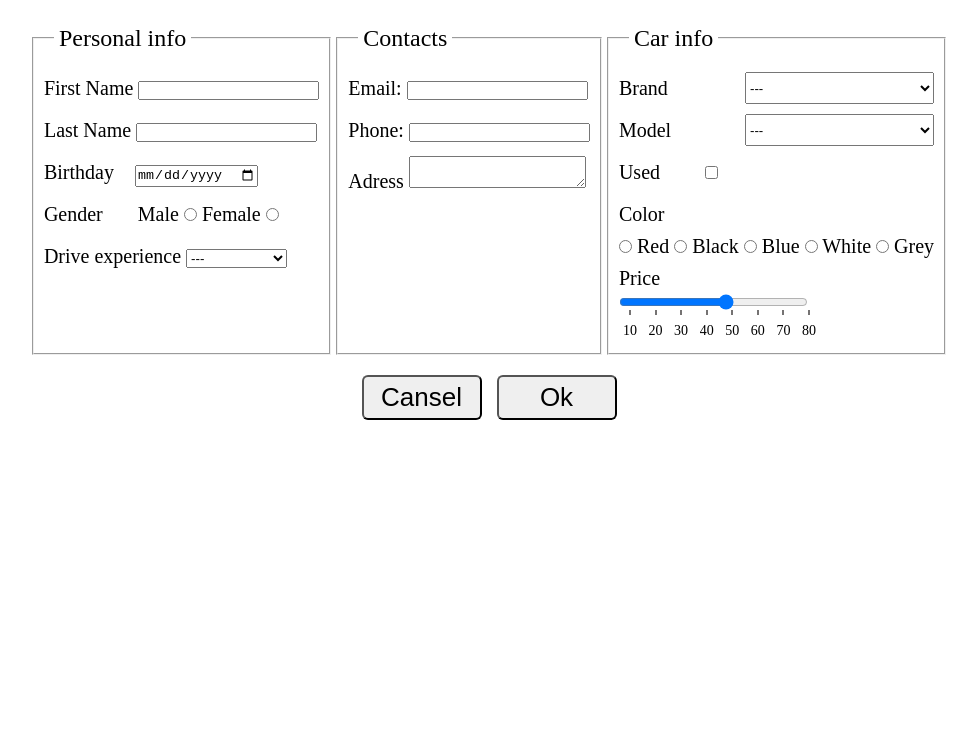
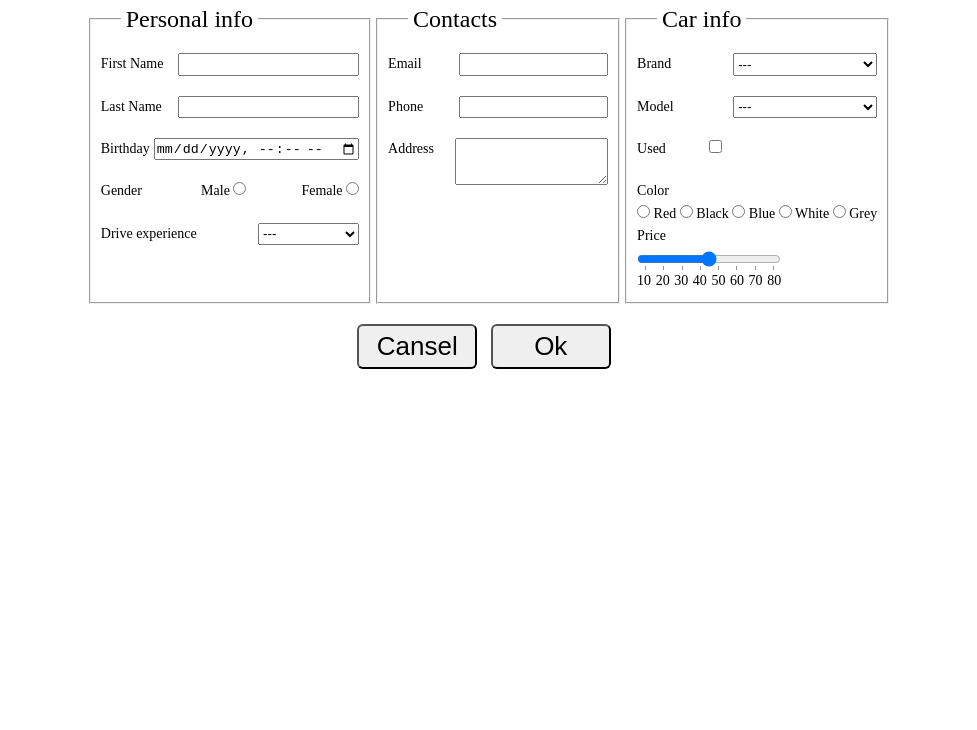
Before and after one commit to weblettop/202507-Car-Order-Form, a plain HTML site: page index.html in a window 1280 px wide. Shown: the part 70-800 px from the top of the page, without its empty margins (151-1128 px from the left). Drawn offline with Linux system fonts and the light colour scheme.

Commit message:
added bug fixes

```diff
--- a/index.html
+++ b/index.html
@@ -11,30 +11,32 @@
     <main class="main">
       <h1>Home work for CSS flexbox</h1>
       <article>
-        <form class="feedback-form">
-          <div class="feedback-form-block">
-            <fieldset class="section info">
+        <form>
+          <div class="feedback-form">
+            <fieldset>
               <legend class="title">Personal info</legend>
-              <div>
+              <div class="block">
+                <div class="one">
                   <label for="name">First Name</label>
                   <input type="text" id="name" name="name" required />
                 </div>
-              <div>
+                <div class="one">
                   <label for="last-name">Last Name</label>
                   <input type="text" id="last-name" name="last-name" required />
                 </div>
-              <div>
+                <div class="one">
                   <label for="date-birthday">Birthday</label>
                   <input
-                  type="date"
+                    type="datetime-local"
                     id="date-birthday"
                     name="date-birthday"
                     required
                   />
                 </div>
+                <div class="one">
+                  Gender
                   <div class="gender">
-                Gender
-                <div>
+                    <div class="gender-male">
                       <label for="gender-male">Male</label>
                       <input
                         type="radio"
@@ -42,7 +44,8 @@
                         name="gender-client"
                         required
                       />
-
+                    </div>
+                    <div class="gender-remale">
                       <label for="gender-remale">Female</label>
                       <input
                         type="radio"
@@ -52,8 +55,9 @@
                       />
                     </div>
                   </div>
+                </div>
 
-              <div>
+                <div class="one">
                   <label for="experience">Drive experience</label>
                   <select id="experience" name="experience">
                     <option value="1">---</option>
@@ -63,32 +67,37 @@
                     <option value="3">2-5</option>
                   </select>
                 </div>
+              </div>
             </fieldset>
 
-            <fieldset class="section contacts">
+            <fieldset>
               <legend class="title">Contacts</legend>
+              <div class="block">
+                <div class="one">
+                  <label for="email">Email</label>
 
-              <div>
-                <label for="email">Email:</label>
                   <input type="email" id="email" name="email" required />
                 </div>
-              <div>
-                <label for="phone">Phone:</label>
+                <div class="one">
+                  <label for="phone">Phone</label>
                   <input type="tel" id="phone" name="phone" required />
                 </div>
-              <div>
-                <label for="adress">Adress</label>
+                <div class="one">
+                  <label for="address">Address</label>
                   <textarea
-                  id="adress"
-                  name="adress"
-                  rows="2"
+                    id="address"
+                    name="address"
+                    rows="3"
+                    cols="17"
                     required
                   ></textarea>
                 </div>
+              </div>
             </fieldset>
-            <fieldset class="section car-info">
+            <fieldset>
               <legend class="title">Car info</legend>
-              <div class="title-info">
+              <div class="block">
+                <div class="title-info one">
                   <label for="brand">Brand</label>
                   <select id="brand" name="brand">
                     <option value="ford">---</option>
@@ -97,7 +106,7 @@
                     <option value="bmw">BMW</option>
                   </select>
                 </div>
-              <div class="title-info">
+                <div class="title-info one">
                   <label for="model-ford">Model</label>
                   <select id="model-ford" name="model">
                     <option value="superVan">---</option>
@@ -125,7 +134,7 @@
                     <input type="radio" id="grey" name="color-car" required />
                     <label for="grey">Grey</label>
                   </div>
-                <div class="prise-title">
+                  <div class="price-title">
                     <label for="price">Price</label>
                     <input
                       type="range"
@@ -133,8 +142,7 @@
                       name="price"
                       min="10"
                       max="80"
-                    value="50"
-
+                      list="values"
                     />
                     <datalist id="values">
                       <option value="10" label="10"></option>
@@ -148,6 +156,7 @@
                     </datalist>
                   </div>
                 </div>
+              </div>
             </fieldset>
           </div>
           <div class="feedback-form-btn">
--- a/style.css
+++ b/style.css
@@ -6,49 +6,63 @@
 html,
 body {
   line-height: 1.6;
-  font-size: 20px;
+  font-size: 14px;
 }
-.main {
-  display: flex;
-  flex-direction: column;
-  align-items: center;
+.main h1 {
+  text-align: center;
 }
-.feedback-form-block {
+
+.feedback-form {
   display: flex;
   justify-content: center;
-  align-items: stretch;
-
   gap: 5px;
   margin: 20px;
 }
-fieldset > div {
-  margin: 10px;
+fieldset {
+  padding: 10px;
 }
+
 .title {
   margin-left: 20px;
   padding: 5px;
   font-size: 24px;
 }
+
+.block {
+  display: flex;
+  flex-direction: column;
+  justify-content: space-between;
+  gap: 20px;
+}
+
+.one {
+  display: flex;
+  justify-content: space-between;
+  gap: 4px;
+}
+
 .gender {
   display: flex;
   justify-content: start;
   align-items: center;
-  gap: 35px;
+  gap: 55px;
 }
-#date-birthday {
-  margin-left: 16px;
+.one option:not(:first-child) {
+  background: #d9d7d7;
 }
-.title-info {
-  display: flex;
-  justify-content: space-between;
+
+#email,
+#phone {
+  width: 68%;
 }
+
 .title-info select {
   width: 60%;
 }
 #used {
   margin-left: 40px;
 }
-.prise-title {
+.price-title {
   display: flex;
   flex-direction: column;
 }
@@ -61,34 +75,14 @@ datalist {
   writing-mode: horizontal-tb;
   width: 60%;
 }
-option {
-  position: relative;
-  padding-top: 10px;
-  padding-left: 4px;
-  width: 10px;
-  font-size: 14px;
-}
-option::after {
-  content: '';
-  display: initial;
-  position: absolute;
-  top: 0;
-  left: 10px;
-  width: 2px;
-  height: 5px;
-  margin: 0 auto;
-  background: #757373;
-  z-index: -1;
-}
+
 .feedback-form-btn {
-  display: flex;
-  justify-content: center;
-  gap: 15px;
+  text-align: center;
 }
 .btn {
   width: 120px;
   padding: 5px 0;
+  margin-right: 10px;
   border-radius: 6px;
-  color: #000;
   font-size: 26px;
 }
```
Lines whose indentation alone changed are shown as unchanged.
